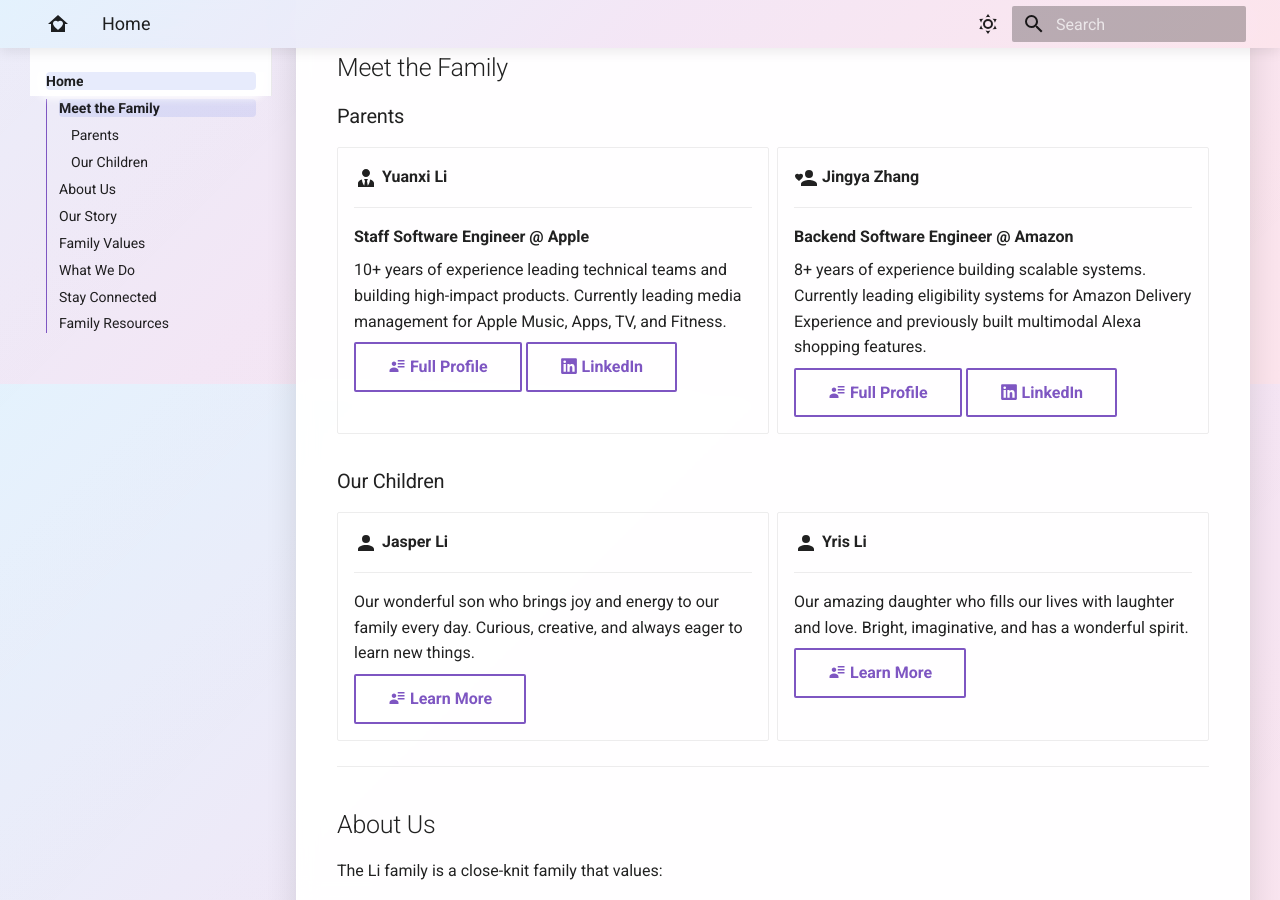
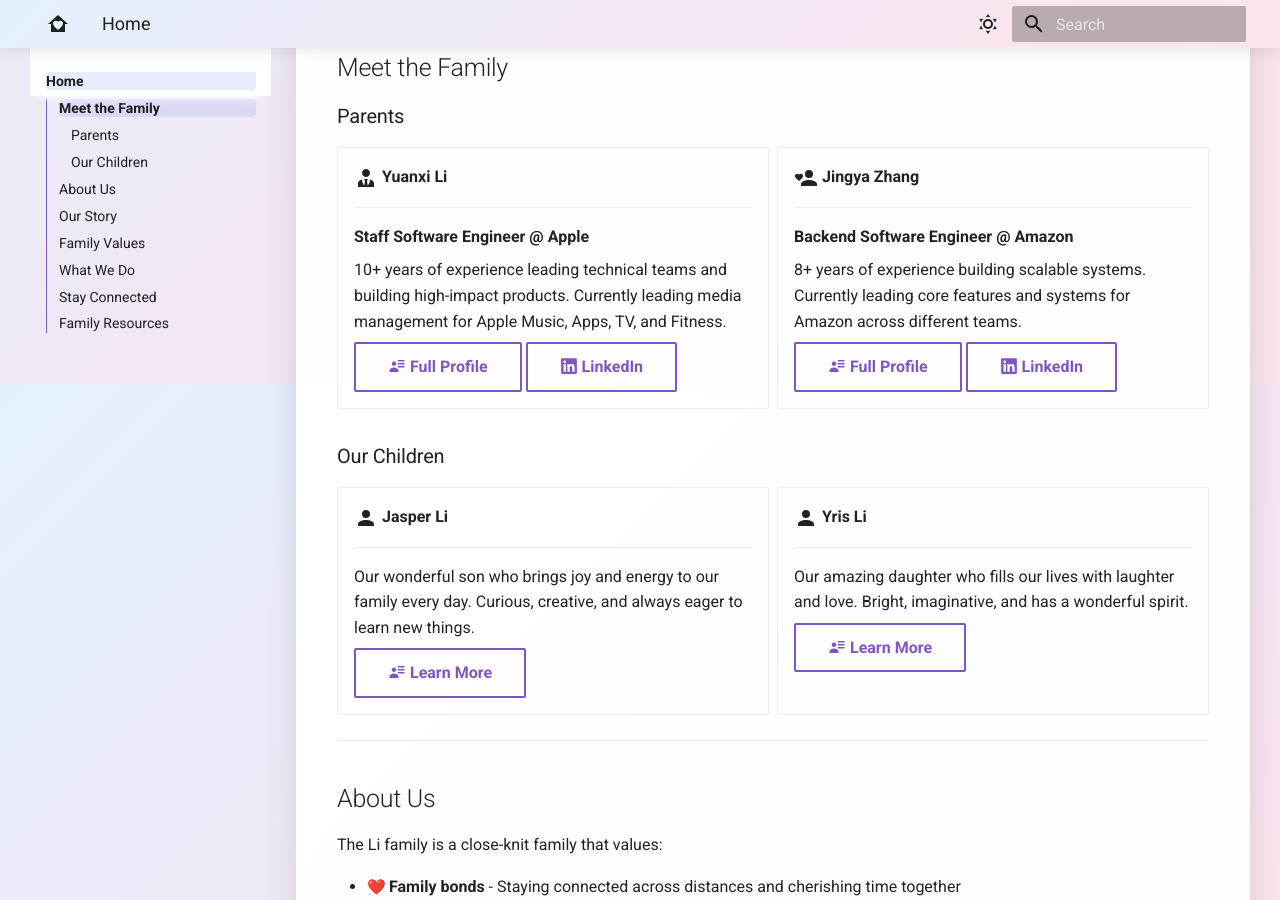
Before and after one commit to Papersboys/li-family-us, an MkDocs documentation site: the page built from docs/index.md, in a window 1280 px wide and 900 px high, scrolled down 516 px. Built offline with MkDocs 1.6.1 and Material for MkDocs 9.7.7, drawn with Linux system fonts in a browser that asks for light colours; emoji names are drawn with the system emoji font.

Commit message:
update home page

```diff
--- a/docs/index.md
+++ b/docs/index.md
@@ -50,7 +50,7 @@ Welcome to our family website! This is a place where we share our stories, memor
 
     **Backend Software Engineer @ Amazon**
 
-    8+ years of experience building scalable systems. Currently leading eligibility systems for Amazon Delivery Experience and previously built multimodal Alexa shopping features.
+    8+ years of experience building scalable systems. Currently leading core features and systems for Amazon across different teams.
 
     [:material-account-details: Full Profile](about-jingya.md){ .md-button }
     [:fontawesome-brands-linkedin: LinkedIn](https://www.linkedin.com/in/zhangjingya112358/){ .md-button }
```
